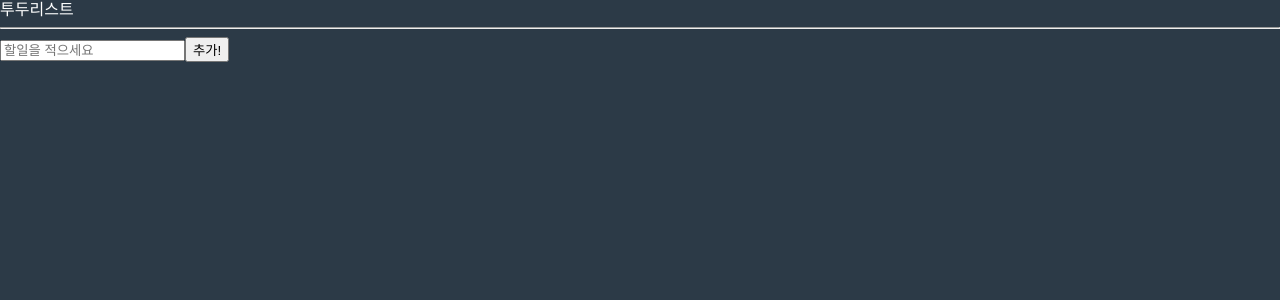
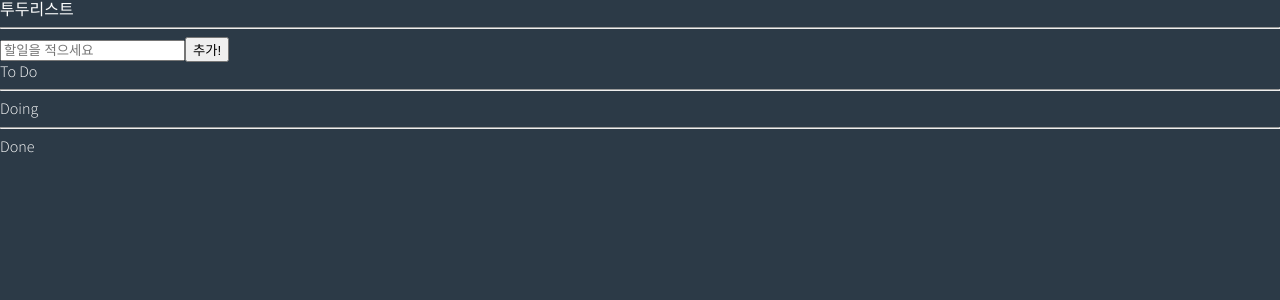
Before and after one commit to seoyeonpp/React-todo, a React (Create React App) app in the folder todo/: page / in a window 1280 px wide. Shown: the top 300 px of the page. Built offline with nearby package versions, Linux system fonts and the light colour scheme.

Commit message:
Recoil selector 학습

```diff
--- a/todo/src/atoms.tsx
+++ b/todo/src/atoms.tsx
@@ -1,4 +1,4 @@
-import { atom } from 'recoil';
+import { atom, selector } from 'recoil';
 
 export interface IToDo {
     text: string;
@@ -10,3 +10,15 @@ export const toDoState = atom<IToDo[]>({
     key: "toDo",
     default: [],
 });
+
+export const toDoSelector = selector({
+    key: "toDoSelector",
+    get: ({ get }) => {
+        const toDos = get(toDoState);
+        return [
+            toDos.filter((toDo) => toDo.category === "TODO"),
+            toDos.filter((toDo) => toDo.category === "DOING"),
+            toDos.filter((toDo) => toDo.category === "DONE")
+        ]
+    }
+})
--- a/todo/src/components/ToDoList.tsx
+++ b/todo/src/components/ToDoList.tsx
@@ -1,22 +1,33 @@
 import { useRecoilValue } from 'recoil';
-import { toDoState } from '../atoms';
+import { toDoSelector, toDoState } from '../atoms';
 import CreateToDo from './CreateToDo';
 import ToDo from './ToDo';
 
 
 
 function ToDoList() {
-    const toDos = useRecoilValue(toDoState);
+    // const toDos = useRecoilValue(toDoState);
     // const value = useRecoilValue(toDoState);
     // const modFn = useSetRecoilState(toDoState);
-    console.log(toDos);
+    const [toDo, doing, done] = useRecoilValue(toDoSelector)
     return (
         <div>
             <h1>투두리스트</h1>
             <hr />
             <CreateToDo />
+            <h2>To Do</h2>
             <ul>
-                {toDos.map((toDo) => <ToDo key={toDo.id} {...toDo} />)}
+                {toDo.map((toDo) => <ToDo key={toDo.id} {...toDo} />)}
+            </ul>
+            <hr />
+            <h2>Doing</h2>
+            <ul>
+                {doing.map((toDo) => <ToDo key={toDo.id} {...toDo} />)}
+            </ul>
+            <hr />
+            <h2>Done</h2>
+            <ul>
+                {done.map((toDo) => <ToDo key={toDo.id} {...toDo} />)}
             </ul>
         </div>
     )
```
